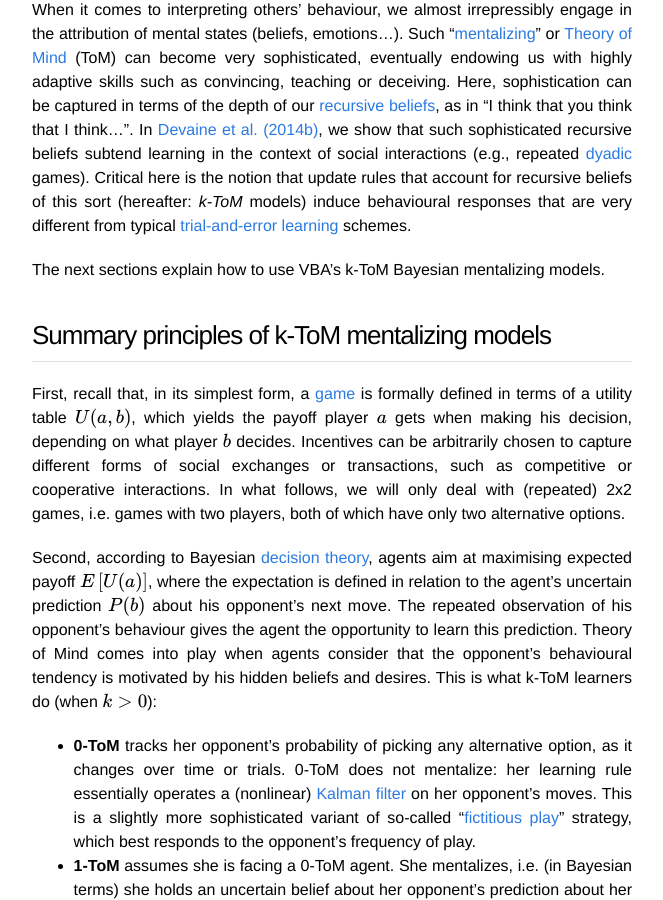
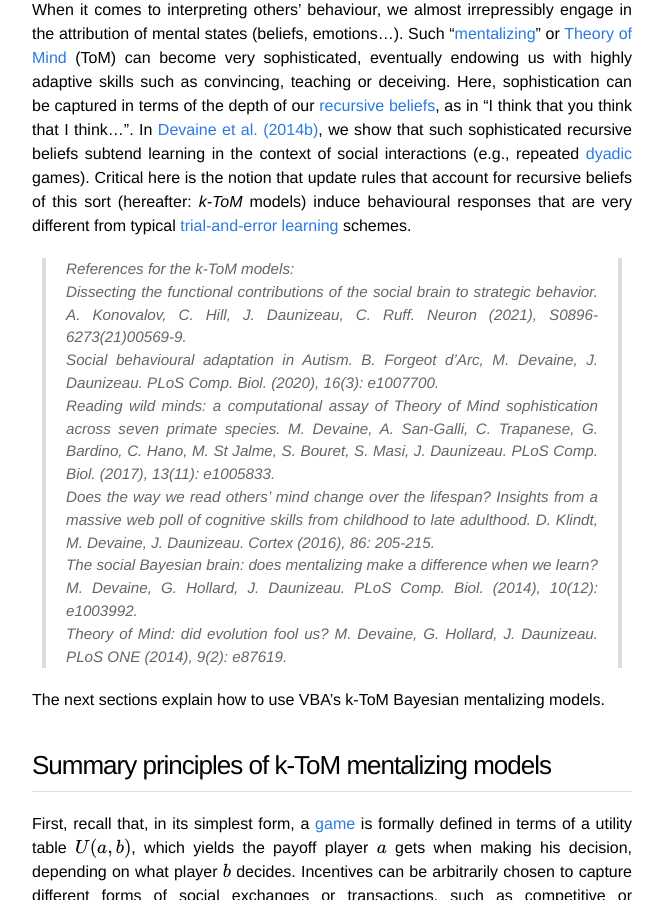
Before and after one commit to MBB-team/VBA-toolbox, a Jekyll site: the page built from _wiki/ktom.md, in a window 1280 px wide and 900 px high, scrolled down 198 px. Shown: the whole window, without its empty margins (308-971 px from the left). Built offline with Jekyll 4.4.1, drawn with Linux system fonts in a browser that asks for light colours; nearby versions of some CDN libraries; formulas are drawn with MathJax 3; some of the changed text lies outside the part shown.

Commit message:
Update ktom.md

```diff
--- a/_wiki/ktom.md
+++ b/_wiki/ktom.md
@@ -5,6 +5,33 @@
 {:toc}
 
 When it comes to interpreting others' behaviour, we almost irrepressibly engage in the attribution of mental states (beliefs, emotions...). Such "[mentalizing](https://en.wikipedia.org/wiki/Mentalization)" or [Theory of Mind](https://en.wikipedia.org/wiki/Theory_of_mind) (ToM) can become very sophisticated, eventually endowing us with highly adaptive skills such as convincing, teaching or deceiving. Here, sophistication can be captured in terms of the depth of our [recursive beliefs](https://en.wikipedia.org/wiki/Hierarchy_of_beliefs), as in "I think that you think that I think...". In [Devaine et al. (2014b)](http://journals.plos.org/ploscompbiol/article?id=10.1371/journal.pcbi.1003992), we show that such sophisticated recursive beliefs subtend learning in the context of social interactions (e.g., repeated [dyadic](https://en.wikipedia.org/wiki/Dyad_(sociology)) games). Critical here is the notion that update rules that account for recursive beliefs of this sort (hereafter: *k-ToM* models) induce behavioural responses that are very different from typical [trial-and-error learning](https://en.wikipedia.org/wiki/Trial_and_error) schemes.
+
+> References for the k-ToM models:
+>
+> Dissecting the functional contributions of the social brain to strategic behavior.
+> A. Konovalov, C. Hill, J. Daunizeau, C. Ruff.
+> Neuron (2021), S0896-6273(21)00569-9.
+>
+> Social behavioural adaptation in Autism.
+> B. Forgeot d'Arc, M. Devaine,  J. Daunizeau.
+> PLoS Comp. Biol. (2020), 16(3): e1007700.
+>
+> Reading wild minds: a computational assay of Theory of Mind sophistication across seven primate species.
+> M. Devaine, A. San-Galli, C. Trapanese, G. Bardino, C. Hano,  M. St Jalme, S. Bouret, S. Masi, J. Daunizeau.
+> PLoS Comp. Biol. (2017), 13(11): e1005833.
+>
+> Does the way we read others' mind change over the lifespan? Insights from a massive web poll of cognitive skills from childhood to late adulthood.
+> D. Klindt, M. Devaine, J. Daunizeau.
+> Cortex (2016), 86: 205-215.
+>
+> The social Bayesian brain: does mentalizing make a difference when we learn?
+> M. Devaine, G. Hollard, J. Daunizeau.
+> PLoS Comp. Biol. (2014), 10(12): e1003992.
+>
+> Theory of Mind: did evolution fool us?
+> M. Devaine, G. Hollard, J. Daunizeau.
+> PLoS ONE (2014), 9(2): e87619.
+
 
 The next sections explain how to use VBA's k-ToM Bayesian mentalizing models.
 
```
Also changed, not shown: other parts of _wiki/ktom.md (+1 -1 lines).
